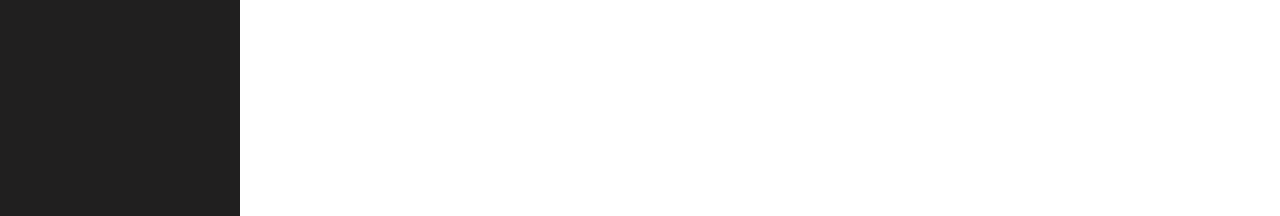
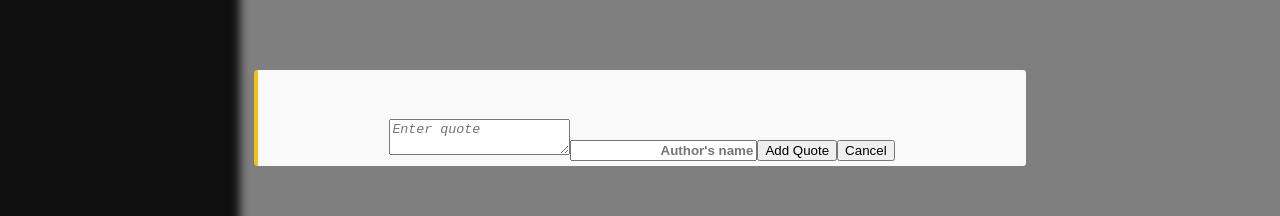
Before and after one commit to KastriotAvdiaj/QuotesApplicationSolution, a React (Vite) app in the folder ReactQuotesApp/QuotesFront/: page /quotes in a window 1280 px wide. Both pictures are taken after a click on the button "New Quote". Shown: the part 282-498 px from the top of the page. Built offline with nearby package versions, Linux system fonts and the light colour scheme; no server answers; the HTML template or start-up script is replaced by a standard one.

Commit message:
Moved the quote to a folder of it's own, additional styling to the quotesform, and quotes page.

```diff
--- a/ReactQuotesApp/QuotesFront/src/App.jsx
+++ b/ReactQuotesApp/QuotesFront/src/App.jsx
@@ -1,7 +1,7 @@
 import { Route, BrowserRouter, Routes } from "react-router-dom";
 import "./App.css";
 import { Sidebar } from "./Components/Sidebar/Sidebar";
-import { Quotes } from "./Pages/Quotes";
+import { Quotes } from "./Pages/Quotes/Quotes";
 import { QuotesProvider } from "./Components/Quotes/QuotesProvider";
 import { Home } from "./Pages/Home";
 
--- a/ReactQuotesApp/QuotesFront/src/Components/Quotes/QuoteForm.jsx
+++ b/ReactQuotesApp/QuotesFront/src/Components/Quotes/QuoteForm.jsx
@@ -1,26 +1,29 @@
-import React, { useState } from 'react';
+import React, { useState } from "react";
+import "./QuotesForm.css";
 
 const QuoteForm = ({ onAdd }) => {
-  const [description, setDescription] = useState('');
-  const [authorName, setAuthorName] = useState('');
+  const [description, setDescription] = useState("");
+  const [authorName, setAuthorName] = useState("");
 
   const handleSubmit = async (e) => {
     e.preventDefault();
     // Validate inputs here if necessary
     onAdd({ description, authorName });
     // Clear form fields after submission
-    setDescription('');
-    setAuthorName('');
+    setDescription("");
+    setAuthorName("");
   };
 
   return (
     <div className="quote-form-overlay">
+      <div className="quoteForm">
         <form onSubmit={handleSubmit}>
           <textarea
             value={description}
             onChange={(e) => setDescription(e.target.value)}
             placeholder="Enter quote"
             required
+            className="quote-description"
           />
           <input
             type="text"
@@ -28,9 +31,12 @@ const QuoteForm = ({ onAdd }) => {
             onChange={(e) => setAuthorName(e.target.value)}
             placeholder="Author's name"
             required
+            className="quote-author"
           />
           <button type="submit">Add Quote</button>
+          <button>Cancel</button>
         </form>
+      </div>
     </div>
   );
 };
--- /dev/null
+++ b/ReactQuotesApp/QuotesFront/src/Components/Quotes/QuotesForm.css
@@ -0,0 +1,10 @@
+.quoteForm{
+    display: flex;
+    justify-content: center;
+    align-items: center;
+    height: 6rem;
+    border-radius: 0.2rem;
+    background-color: #f9f9f9;
+    border-left: 4px solid #f5c013;
+    width: 60%;
+}
--- /dev/null
+++ b/ReactQuotesApp/QuotesFront/src/Pages/Quotes/Quotes.css
@@ -0,0 +1,13 @@
+.quote-form-overlay {
+    position: fixed;
+    top: 0;
+    left: 0;
+    width: 100%;
+    height: 100%;
+    backdrop-filter: blur(5px);
+    background-color: rgba(0, 0, 0, 0.5);
+    display: flex;
+    justify-content: center;
+    align-items: center;
+    z-index: 1000;
+  }
--- a/ReactQuotesApp/QuotesFront/src/Pages/Quotes.jsx
+++ b/ReactQuotesApp/QuotesFront/src/Pages/Quotes/Quotes.jsx
@@ -1,11 +1,14 @@
 import React, { useContext, useState } from "react";
-import { QuotesContext } from "../Components/Quotes/QuotesProvider";
-import Quote from "../Components/Quotes/Quote";
-import Pagination from "../Components/Pagination/Pagination";
+import { QuotesContext } from "../../Components/Quotes/QuotesProvider";
+import Quote from "../../Components/Quotes/Quote";
+import Pagination from "../../Components/Pagination/Pagination";
 import { IoIosAddCircle } from "react-icons/io";
+import QuoteForm from "../../Components/Quotes/QuoteForm";
+import "./Quotes.css";
 
 export const Quotes = () => {
   const quotes = useContext(QuotesContext);
+  const [showForm, setShowForm] = useState(false);
 
   const [currentPage, setCurrentPage] = useState(1);
   const quotesPerPage = 5;
@@ -24,12 +27,19 @@ export const Quotes = () => {
     setCurrentPage(pageNumber);
   };
 
+  const handleAddQuote = async (newQuote) => {
+    // API call to add the quote
+    // Then fetch or update quotes list accordingly
+    setShowForm(false); // Close the form on successful addition
+  };
+
   return (
     <div>
       <h1>Quotes</h1>
-      <button className="newQuoteButton">
+      <button onClick={() => setShowForm(true)} className="newQuoteButton">
         <IoIosAddCircle className="addIcon" /> New Quote
       </button>
+      {showForm && <QuoteForm onAdd={handleAddQuote} />}
       <ul>
         {currentQuotes.map((quote, index) => (
           <li key={index}>
```
Lines whose indentation alone changed are shown as unchanged.
